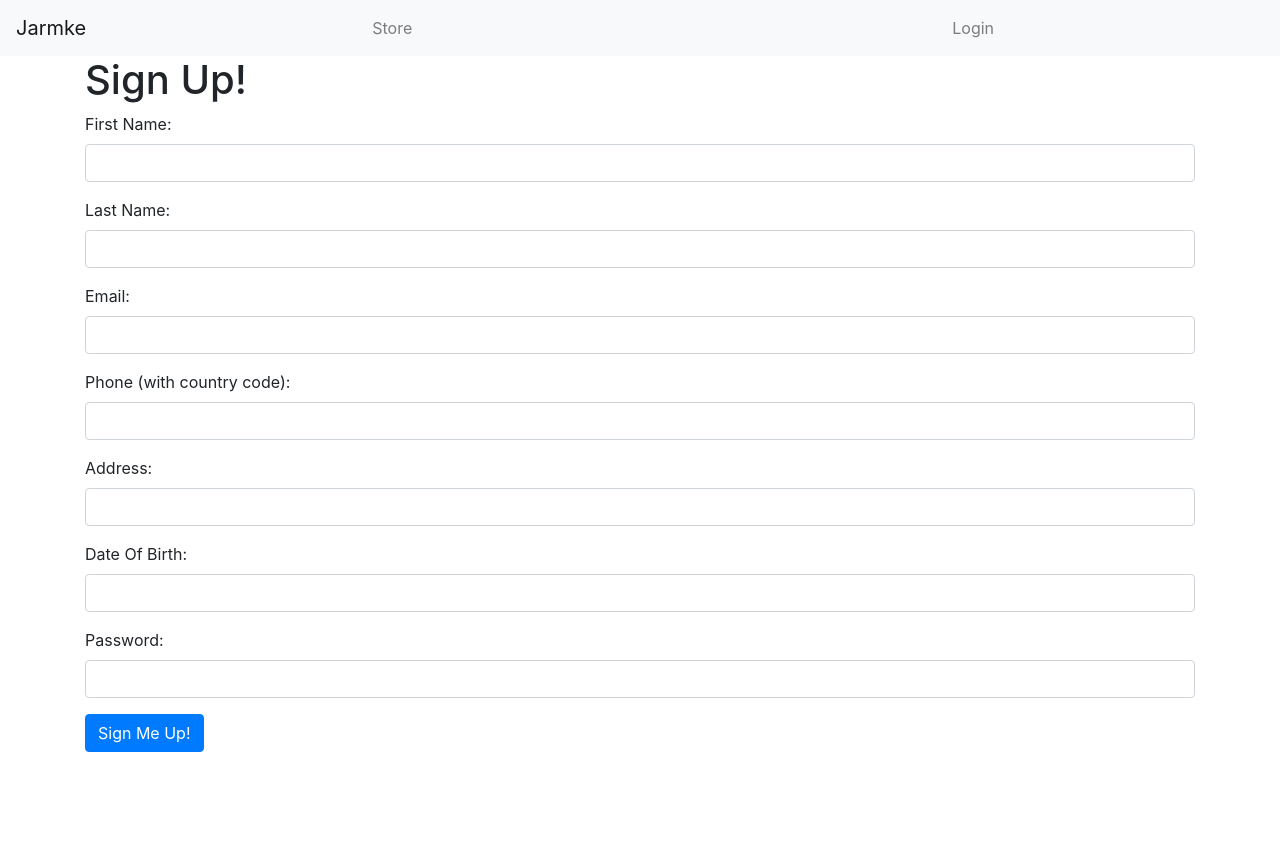
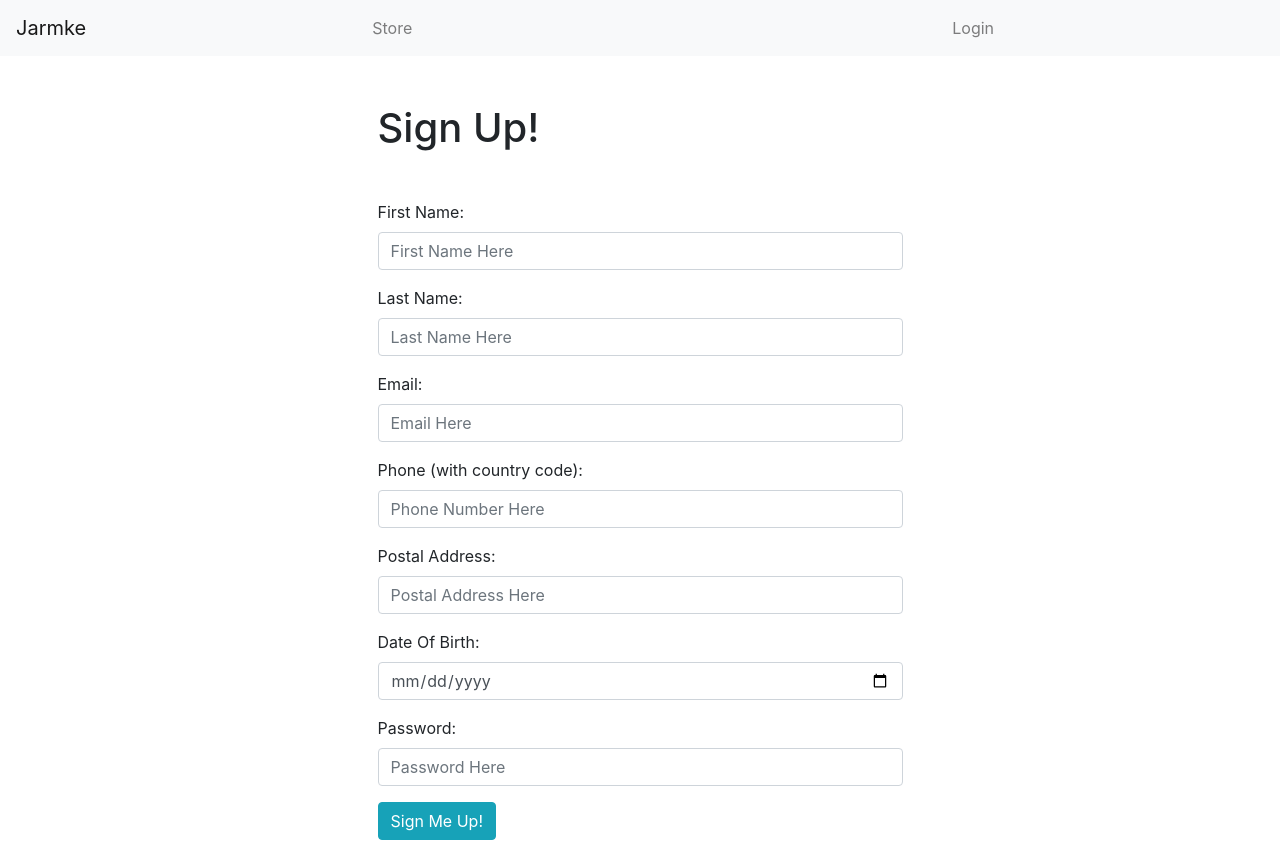
Before and after one commit to DarianRushworth/JarmkeFrontend, a React (Create React App) app: page /signup in a window 1280 px wide. Before the commit the page ends 800 px from the top, so only its background shows below. Built offline with nearby package versions, Linux system fonts and the light colour scheme; no server answers.

Commit message:
Added type and placeholders

```diff
--- a/src/pages/Sign-UpPage/index.js
+++ b/src/pages/Sign-UpPage/index.js
@@ -9,54 +9,77 @@ import {
 export default function SignUpPage(){
     return(
         <Container>
-            <Form>
-                <h1>
+            <Form as={Col} md={{ span: 6, offset: 3 }} className="mt-5">
+                <h1 className="mt-5 mb-5">
                     Sign Up!
                 </h1>
-                <Form.Group>
+                <Form.Group controlId="formBasicFirstName">
                     <Form.Label>
                         First Name:
                     </Form.Label>
-                    <Form.Control />
+                    <Form.Control
+                        type="input"
+                        placeholder="First Name Here"
+                        required/>
                 </Form.Group>
-                <Form.Group>
+                <Form.Group controlId="formBasicLastName">
                     <Form.Label>
                         Last Name:
                     </Form.Label>
-                    <Form.Control />
+                    <Form.Control
+                        type="input"
+                        placeholder="Last Name Here"
+                        required/>
                 </Form.Group>
-                <Form.Group>
+                <Form.Group controlId="formBasicEmail">
                     <Form.Label>
                         Email:
                     </Form.Label>
-                    <Form.Control />
+                    <Form.Control
+                        type="email"
+                        placeholder= "Email Here"
+                        required/>
                 </Form.Group>
-                <Form.Group>
+                <Form.Group controlId="formBasicPhone">
                     <Form.Label>
                         Phone (with country code):
                     </Form.Label>
-                    <Form.Control />
+                    <Form.Control
+                        type="tel"
+                        placeholder="Phone Number Here"
+                        required/>
                 </Form.Group>
-                <Form.Group>
+                <Form.Group controlId="formBasicAddress">
                     <Form.Label>
-                        Address:
+                        Postal Address:
                     </Form.Label>
-                    <Form.Control />
+                    <Form.Control
+                        type="input"
+                        placeholder="Postal Address Here"
+                        required/>
                 </Form.Group>
-                <Form.Group>
+                <Form.Group controlId="formBasicDateOfBirth">
                     <Form.Label>
                         Date Of Birth:
                     </Form.Label>
-                    <Form.Control />
+                    <Form.Control
+                        type="date"
+                        placeholder="DOB Here"
+                        required/>
                 </Form.Group>
-                <Form.Group>
+                <Form.Group controlId="formBasicPassword">
                     <Form.Label>
                         Password:
                     </Form.Label>
-                    <Form.Control />
+                    <Form.Control
+                        type="password"
+                        placeholder="Password Here"
+                        required/>
                 </Form.Group>
                 <Form.Group>
-                    <Button>
+                    <Button
+                        variant="info"
+                        type="submit">
                         Sign Me Up!
                     </Button>
                 </Form.Group>
```
